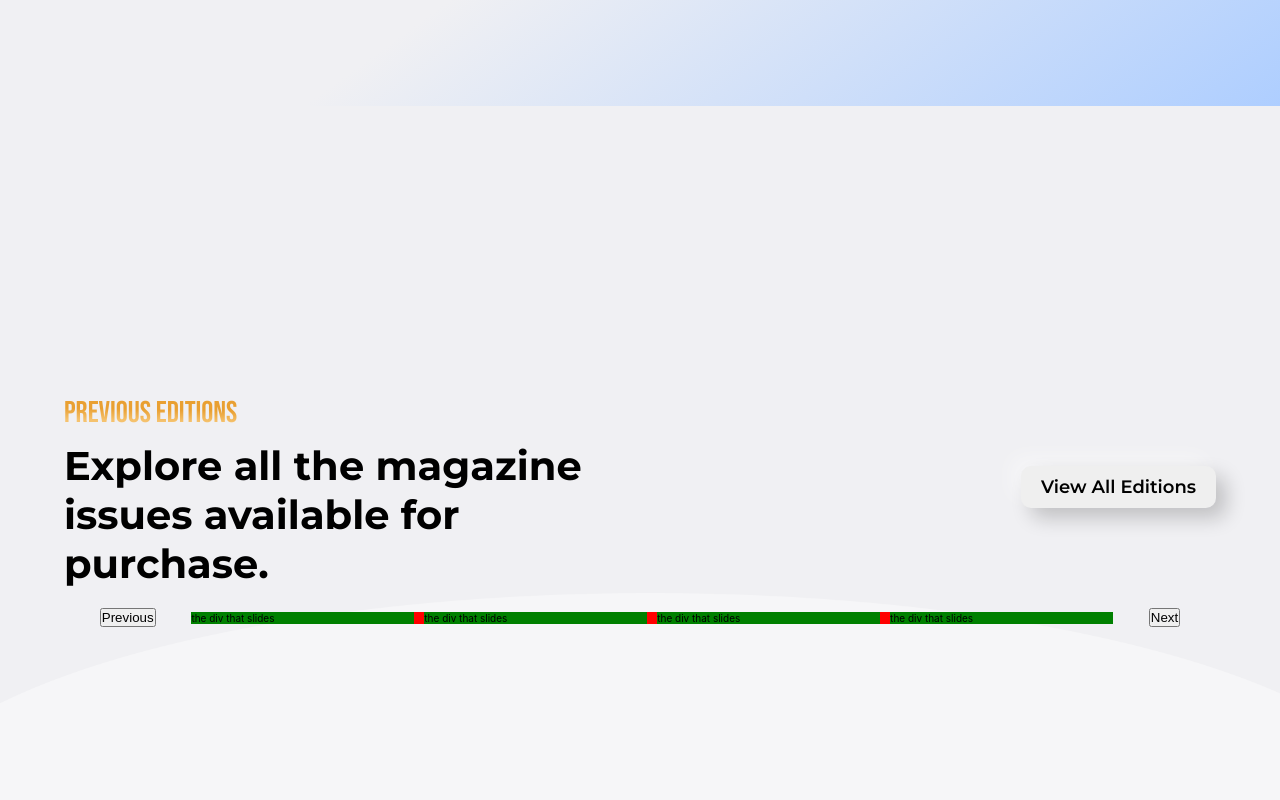
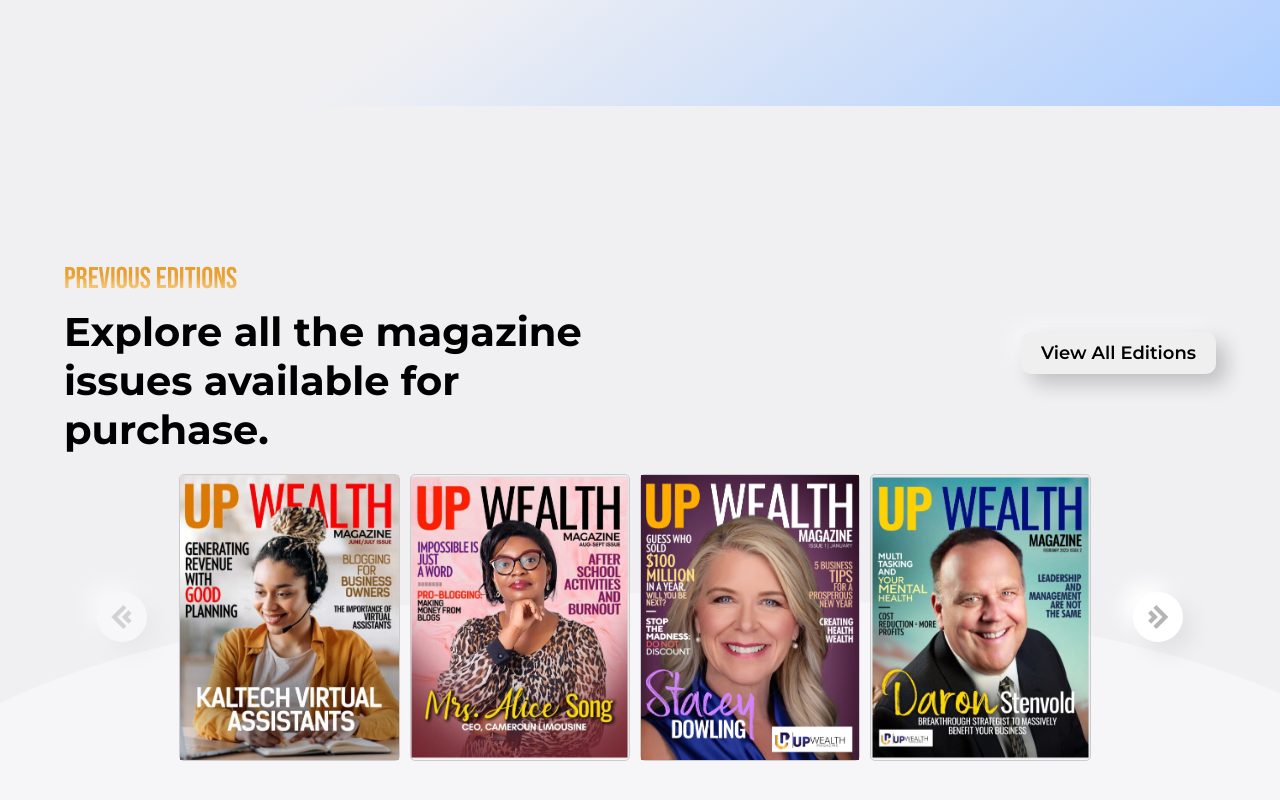
Before and after one commit to SasankaRoy/up-wealth, a React (Create React App) app: page / in a window 1280 px wide. Shown: the part 2304-3104 px from the top of the page. Built offline with nearby package versions, Linux system fonts and the light colour scheme.

Commit message:
previousEdition-slider

```diff
--- a/src/component/PreviousEdition/PreviousEdition.jsx
+++ b/src/component/PreviousEdition/PreviousEdition.jsx
@@ -1,9 +1,44 @@
-import React from 'react';
+import React, { useState } from 'react';
 import { motion } from 'framer-motion';
 import './PreviousEdition.scss';
 import PreviousEditionBg from '../../assets/images/previousEditionBg.png';
 
+import SliderImg1 from "../../assets/images/sliderImg1.png";
+import SliderImg2 from "../../assets/images/sliderImg2.png";
+import SliderImg3 from "../../assets/images/sliderImg3.png";
+import SliderImg4 from "../../assets/images/sliderImg4.png";
+import SliderImg5 from "../../assets/images/sliderImg5.png";
+
+
+import NextArrowIcon from "../../assets/images/nextArrow.png";
+import PreviousArrowIcon from "../../assets/images/preArrow.png";
+
 const PreviousEdition = () => {
+    const [startIndex, setStartIndex] = useState(0);
+
+    const handleNextClick = () => {
+        const nextIndex = startIndex + 4;
+        if (nextIndex < images.length) {
+            setStartIndex(nextIndex);
+        }
+    };
+
+    const handlePrevClick = () => {
+        const prevIndex = startIndex - 4;
+        if (prevIndex >= 0) {
+            setStartIndex(prevIndex);
+        }
+    }
+
+
+    const images = [
+        SliderImg1,
+        SliderImg2,
+        SliderImg3,
+        SliderImg4,
+        SliderImg5,
+        // SliderImg6,
+    ];
     return (
         <div className='PreviousEdition__outerWrapper'>
 
@@ -19,20 +54,26 @@ const PreviousEdition = () => {
                         <motion.button initial={{ y: 100, opacity: 0 }} whileInView={{ y: 0, opacity: 1 }} transition={{ duration: .6, ease: 'backOut', delay: .1 }} className='PreviousEdition__viewAllBtn'>View All Editions</motion.button>
                     </div>
                 </div>
-                <div className='PreviousEdition__outerBottomWrapper'>
-                    <button>
-                        Previous
+                <motion.div initial={{opacity:0,y:100}} whileInView={{opacity:1,y:0}} transition={{duration:1.2,ease:'backOut',delay:.3}} className='PreviousEdition__outerBottomWrapper'>
+                    <button className='navigationArrowBtns' disabled={startIndex === 0} onClick={handlePrevClick}>
+                        <img src={PreviousArrowIcon} alt='previous-arrow-icon' />
                     </button>
                     <div className='PreviousEdition__sliderDiv'>
-                        <div>the div  that slides</div>
-                        <div>the div  that slides</div>
-                        <div>the div  that slides</div>
-                        <div>the div  that slides</div>
+                        <div className="image-slider">
+                            <div className="image-slider-container">
+                                {images.slice(startIndex, startIndex + 4).map((image, index) => (
+                                    <div key={index} className="image-card">
+                                        <motion.img initial={{opacity:0}} whileInView={{opacity:1}} transition={{duration:.8,ease:'backIn',delay:.7}} src={image} alt={`Image ${startIndex + index}`} />
+                                    </div>
+                                ))}
+                            </div>
+
+                        </div>
                     </div>
-                    <button>
-                        Next
+                    <button className='navigationArrowBtns' disabled={startIndex + 4 >= images.length} onClick={handleNextClick}>
+                        <img src={NextArrowIcon} alt='next-arrow-icon' />
                     </button>
-                </div>
+                </motion.div>
             </motion.div>
         </div>
     )
--- a/src/component/PreviousEdition/PreviousEdition.scss
+++ b/src/component/PreviousEdition/PreviousEdition.scss
@@ -88,15 +88,57 @@
       justify-content: space-evenly;
       align-items: center;
 
-      .PreviousEdition__sliderDiv{
-        background-color:red;
-        width:80%;
-        display: grid;
-        grid-template-columns: repeat(4,1fr);
-        gap: 10px;
-        div{
-          background-color:green
+      .PreviousEdition__sliderDiv {
+        width: 80%;
+
+        // slider div
+
+        .image-slider {
+          width: 100%;
+          margin: auto;
         }
+
+        .image-slider-container {
+          display: grid;
+          grid-template-columns: repeat(4, 1fr);
+        }
+
+        .image-card {
+          flex: 1;
+          margin-right: 10px;
+          border: 1px solid #ccc;
+          border-radius: 5px;
+        }
+
+        .image-card img {
+          width: 100%;
+          height: 100%;
+          object-fit: cover;
+        }
+
+        .button-container {
+          margin-top: 20px;
+        }
+      }
+
+      .navigationArrowBtns {
+        background-color: #FFFFFF;
+        border: none;
+        outline: none;
+        width: 50px;
+        height: 50px;
+        border-radius: 50%;
+        cursor: pointer;
+        display: flex;
+        justify-content: center;
+        align-items: center;
+        // box-shadow: rgba(149, 157, 165, 0.2) 0px 8px 24px;
+        box-shadow: 10px 10px 20px #e2e2e4, -10px -10px 20px #ffffff;
+      }
+
+      .navigationArrowBtns:disabled {
+        opacity: 0.5;
+        cursor: not-allowed;
       }
     }
   }
```
Also changed, not shown: src/assets/images/nextArrow.png (added), src/assets/images/preArrow.png (added).
